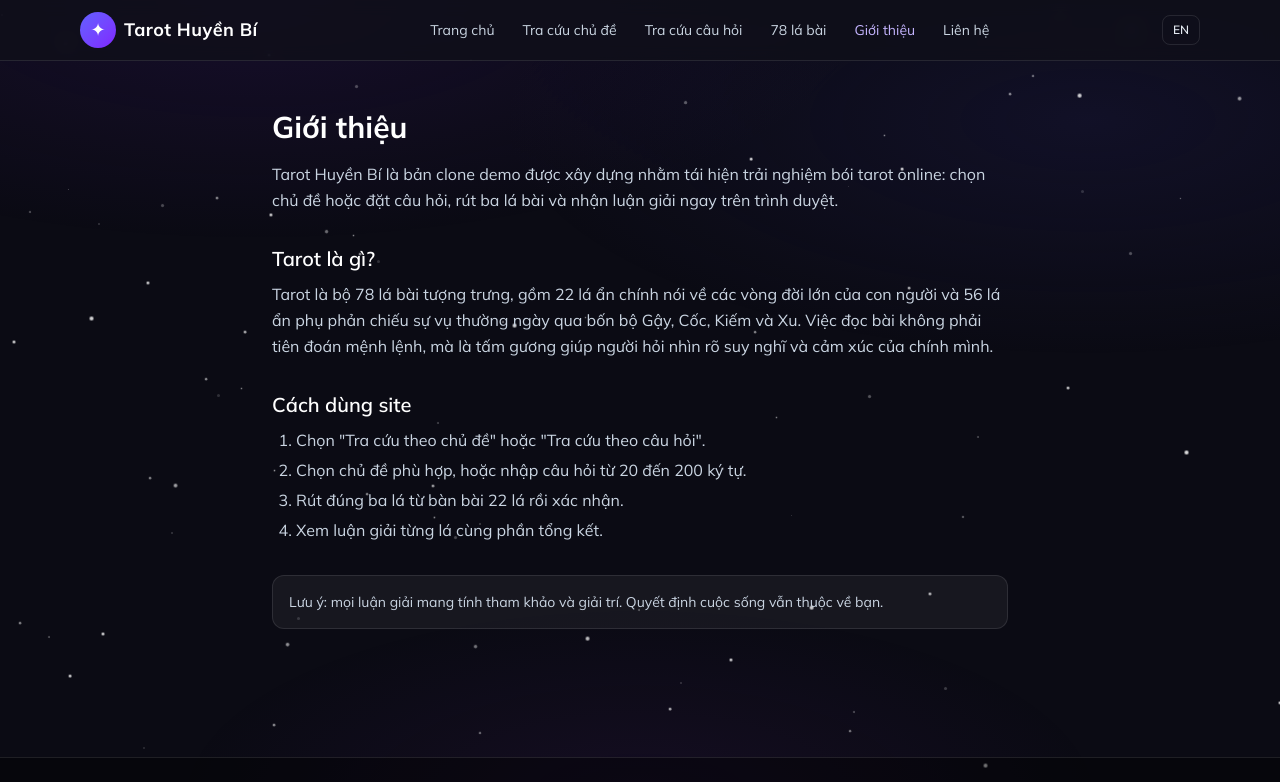
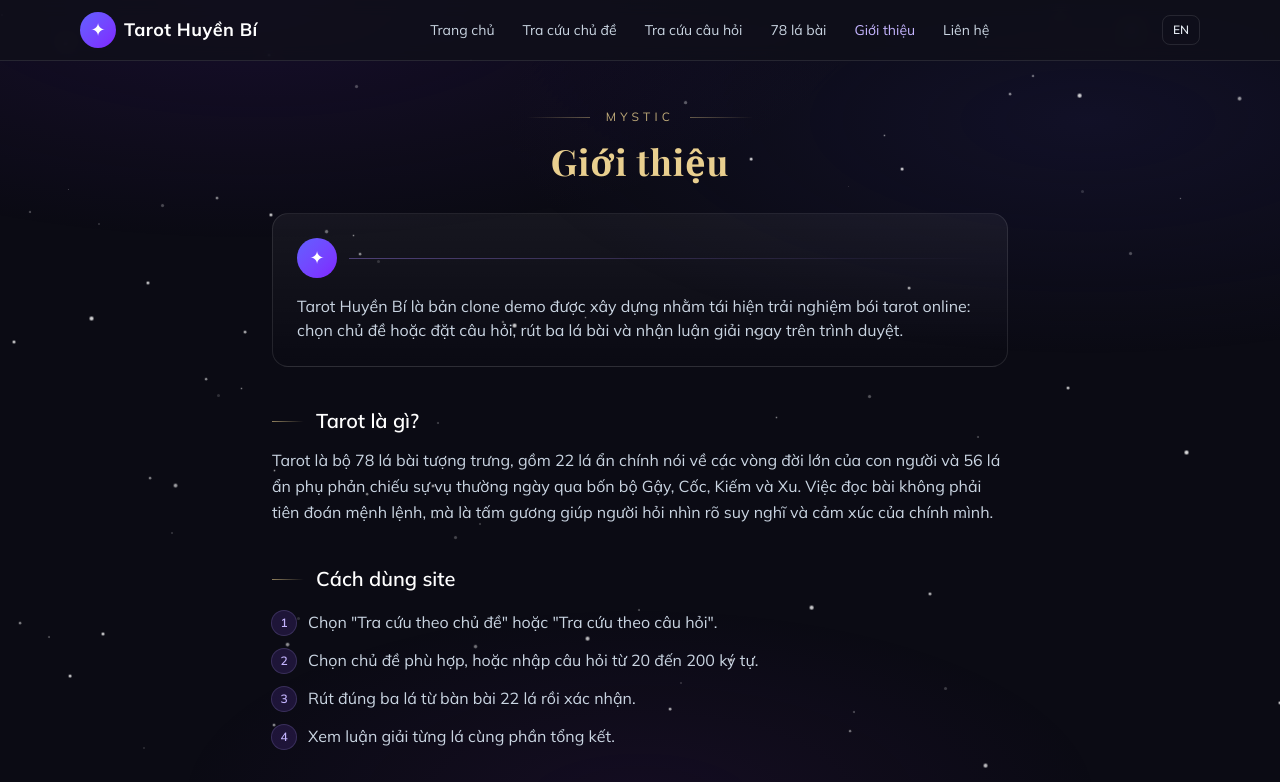
Before and after one commit to kitajima2910/Tarot, a React (Vite) app: page /about in a window 1280 px wide. Shown: the top 782 px of the page. Built offline with nearby package versions, Linux system fonts and the light colour scheme.

Commit message:
feat: enhance AboutPage UI with mystical styles and improved layout

```diff
--- a/src/pages/AboutPage.tsx
+++ b/src/pages/AboutPage.tsx
@@ -1,26 +1,54 @@
+import { Ornament } from '../components/Ornament'
 import { useI18n } from '../i18n/useI18n'
 
 export function AboutPage() {
   const { t } = useI18n()
   return (
-    <article className="mx-auto max-w-3xl px-4 py-12 leading-relaxed text-slate-300">
-      <h1 className="text-3xl font-bold text-white">{t('about.title')}</h1>
-      <p className="mt-4">
-        {t('about.intro')}
-      </p>
-      <h2 className="mt-8 text-xl font-semibold text-white">{t('about.whatTitle')}</h2>
-      <p className="mt-2">
-        {t('about.whatBody')}
-      </p>
-      <h2 className="mt-8 text-xl font-semibold text-white">{t('about.howTitle')}</h2>
-      <ol className="mt-2 list-decimal space-y-1 pl-6">
-        <li>{t('about.step1')}</li>
-        <li>{t('about.step2')}</li>
-        <li>{t('about.step3')}</li>
-        <li>{t('about.step4')}</li>
-      </ol>
-      <p className="mt-8 rounded-xl border border-white/10 bg-white/5 p-4 text-sm">
-        {t('about.note')}
+    <article className="mx-auto max-w-3xl px-4 py-12">
+      <div className="text-center">
+        <Ornament text="Mystic" />
+        <h1 className="font-serif text-3xl font-bold tracking-wide text-gold-soft sm:text-4xl">
+          {t('about.title')}
+        </h1>
+      </div>
+
+      <div className="mt-8 rounded-2xl border border-white/10 bg-gradient-to-b from-white/5 to-transparent p-6 leading-relaxed text-slate-300">
+        <div className="mb-4 flex items-center gap-3">
+          <span className="grid h-10 w-10 shrink-0 place-items-center rounded-full bg-gradient-to-br from-indigo-500 to-violet-600 text-lg text-white">
+            ✦
+          </span>
+          <div className="h-px flex-1 bg-gradient-to-r from-violet-400/40 to-transparent" />
+        </div>
+        <p className="text-base">{t('about.intro')}</p>
+      </div>
+
+      <section className="mt-10">
+        <h2 className="flex items-center gap-3 text-xl font-semibold text-white">
+          <span className="h-px w-8 bg-gradient-to-r from-gold-soft/60 to-transparent" />
+          {t('about.whatTitle')}
+        </h2>
+        <p className="mt-3 leading-relaxed text-slate-300">{t('about.whatBody')}</p>
+      </section>
+
+      <section className="mt-10">
+        <h2 className="flex items-center gap-3 text-xl font-semibold text-white">
+          <span className="h-px w-8 bg-gradient-to-r from-gold-soft/60 to-transparent" />
+          {t('about.howTitle')}
+        </h2>
+        <ol className="mt-4 space-y-3">
+          {[1, 2, 3, 4].map((n) => (
+            <li key={n} className="flex items-start gap-3">
+              <span className="mt-0.5 grid h-6 w-6 shrink-0 place-items-center rounded-full bg-violet-500/15 text-xs font-semibold text-violet-300 ring-1 ring-violet-400/30">
+                {n}
+              </span>
+              <span className="leading-relaxed text-slate-300">{t(`about.step${n}`)}</span>
+            </li>
+          ))}
+        </ol>
+      </section>
+
+      <p className="mt-10 rounded-2xl border border-gold-soft/25 bg-gold-soft/5 p-5 text-sm leading-relaxed text-slate-300">
+        ✦ {t('about.note')}
       </p>
     </article>
   )
```
Also changed, not shown: 1 other file (tests, documents, lock files or other folders).
